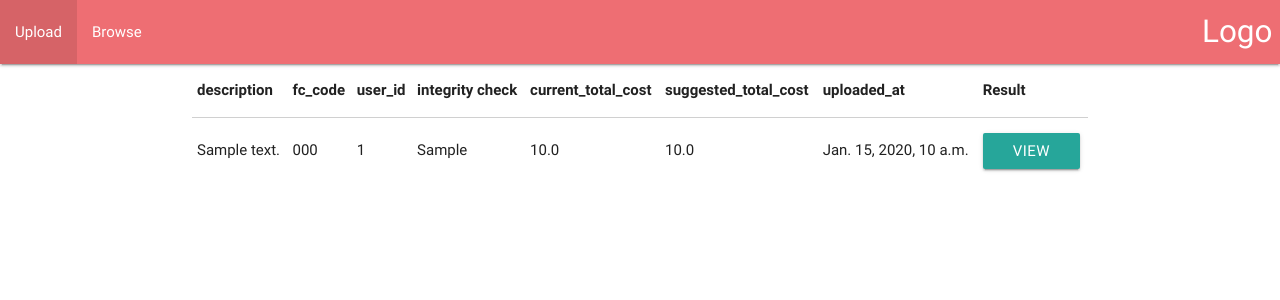
After one commit to martingoh/ops, a Django app: page /browse/ in a window 1280 px wide. The commit adds this page. Shown: the top 300 px of the page. Run offline with Django 3.2, Linux system fonts and the light colour scheme; a user stored in the database is signed in; tables that the repository leaves empty hold one stand-in row (values such as "Sample post"); some libraries are stand-ins or nearby versions.

Commit message:
major update

```diff
--- a/aisle/admin.py
+++ b/aisle/admin.py
@@ -1,7 +1,7 @@
 from django.contrib import admin
 
-from .models import Log, Input
+from .models import Input, Analysis
 # Register your models here.
 
-admin.site.register(Log)
 admin.site.register(Input)
+admin.site.register(Analysis)
--- /dev/null
+++ b/aisle/templates/aisle/browse.html
@@ -0,0 +1,65 @@
+{% extends "aisle/layout.html" %}
+{% block title %}
+
+Browse Page
+
+{% endblock %}
+
+{% block content %}
+
+<table class="highlight">
+  <thead>
+    <tr>
+      <th>description</th>
+      <th>fc_code</th>
+      <th>user_id</th>
+      <th>integrity check</th>
+      <th>current_total_cost</th>
+      <th>suggested_total_cost</th>
+      <th>uploaded_at</th>
+      <th>Result</th>
+    </tr>
+  </thead>
+  <tbody>
+    {% for row in inputs %}
+      <tr>
+        <td>{{ row.description }}</td>
+        <td>{{ row.fc_code }}</td>
+        <td>{{ row.user_id }}</td>
+        <td>{{ row.integrity_check }}</td>
+        <td>{{ row.current_total_cost }}</td>
+        <td>{{ row.suggested_total_cost }}</td>
+        <td>{{ row.uploaded_at }}</td>
+        <td><a href="/result/{{row.id}}" class="waves-effect waves-light btn">View</a></td>
+      </tr>
+    {% endfor %}
+  </tbody>
+</table>
+
+{% if inputs.has_other_pages %}
+
+  <ul class="pagination">
+    {% if inputs.has_previous %}
+      <li class="waves-effect"><a href="?page={{ inputs.previous_page_number }}"><i class="material-icons">chevron_left</i></a></li>
+    {% else %}
+      <li class="disabled"><a href="#!"><i class="material-icons">chevron_left</i></a></li>
+    {% endif %}
+
+    {% for i in inputs.paginator.page_range %}
+      {% if inputs.number == i %}
+        <li class="active"><a href="#!">{{ i }}</a></li>
+      {% else %}
+        <li class="waves-effect"><a href="?page={{ i }}">{{ i }}</a></li>
+      {% endif %}
+    {% endfor %}
+
+    {% if inputs.has_next %}
+      <li class="waves-effect"><a href="?page={{ inputs.next_page_number }}"><i class="material-icons">chevron_right</i></a></li>
+    {% else %}
+      <li class="disabled"><a href="#!"><i class="material-icons">chevron_right</i></a></li>
+    {% endif %}
+  </ul>
+{% endif %}
+
+
+{% endblock %}
--- /dev/null
+++ b/aisle/templates/aisle/layout.html
@@ -0,0 +1,39 @@
+<!DOCTYPE html>
+  <html>
+    <head>
+      <title>{% block title %}{% endblock %}</title>
+
+      <!--Import Google Icon Font-->
+      <link href="https://fonts.googleapis.com/icon?family=Material+Icons" rel="stylesheet">
+      <!--Import materialize.css-->
+      <link type="text/css" rel="stylesheet" href="https://cdnjs.cloudflare.com/ajax/libs/materialize/0.100.2/css/materialize.min.css" media="screen,projection"/>
+
+      <!--Let browser know website is optimized for mobile-->
+      <meta name="viewport" content="width=device-width, initial-scale=1.0"/>
+    </head>
+
+    <body>
+      <!--Import jQuery before materialize.js-->
+      <script type="text/javascript" src="https://code.jquery.com/jquery-3.2.1.min.js"></script>
+      <script type="text/javascript" src="https://cdnjs.cloudflare.com/ajax/libs/materialize/0.100.2/js/materialize.min.js"></script>
+
+      <nav>
+        <div class="nav-wrapper">
+          <a href="#" class="brand-logo right">Logo</a>
+          <ul id="nav-mobile" class="left hide-on-med-and-down">
+            <li><a href="/upload">Upload</a></li>
+            <li><a href="/browse">Browse</a></li>
+          </ul>
+        </div>
+      </nav>
+
+      <div class="container">
+
+        <!-- Page Content goes here -->
+
+        {% block content %}{% endblock %}
+
+      </div>
+
+    </body>
+  </html>
--- a/aisle/urls.py
+++ b/aisle/urls.py
@@ -2,7 +2,8 @@ from django.urls import path
 from . import views
 
 urlpatterns = [
-    path('', views.upload),
-    #path('upload/', views.upload),
-    path('viewresult/', views.viewresult),
+	path('', views.browse),
+	path('browse/', views.browse),
+	path('upload/', views.upload),
+	path('result/<int:input_id>', views.result),
 ]
--- a/aisle/views.py
+++ b/aisle/views.py
@@ -3,37 +3,59 @@ from django.http import HttpResponse, HttpResponseRedirect
 
 from django.conf import settings
 from django.core.files.storage import FileSystemStorage
+from django.core.paginator import Paginator, EmptyPage, PageNotAnInteger
 
-from .models import Input
+from .models import Input, Analysis
 from .forms import DocumentForm
 
 # Create your views here.
 
-def index (request):
 
-	return HttpResponse("Hello! Martin!")
+def browse(request):
 
-def upload (request):
-    if request.method == 'POST':
-        form = DocumentForm(request.POST, request.FILES)
-        if form.is_valid():
-            form.save()
-            #세이브 후 리다이렉트 되는 곳임 -> 추후 인테그리티 체크하면 될듯
-            return redirect('/viewresult')
-    else:
-        form = DocumentForm()
-    return render(request, 'aisle/model_form_upload.html', {
-        'form': form
-    })
+	# 보안 - 비로그인자 강제 리다이렉트
+	if not request.user.is_authenticated:
+		return redirect('/accounts/login/')
 
-def viewresult (request):
+	objects = Input.objects.all().order_by('id').reverse()
+
+	page = request.GET.get('page', 1)
+	paginator = Paginator(objects, 5) #한 페이지 몇개?
+
+	try:
+		inputs = paginator.page(page)
+	except PageNotAnInteger:
+		inputs = paginator.page(1)
+	except EmptyPage:
+		inputs = paginator.page(paginator.num_pages)
+
+	return render(request, 'aisle/browse.html', { 'inputs': inputs })
+
+def upload(request):
+	# 보안 - 비로그인자 강제 리다이렉트
+	if not request.user.is_authenticated:
+		return redirect('/accounts/login/')
+
+	if request.method == 'POST':
+		form = DocumentForm(request.POST, request.FILES)
+		if form.is_valid():
+			form.save()
+			calculate(None)
+			return HttpResponse("Calc completed!")
+	else:
+		form = DocumentForm()
+
+	return render(request, 'aisle/model_form_upload.html', {'form': form})
+
+
+def calculate(request):
 
 	import csv, os
 
-	#나중에는 유저 아이디까지 같이 고려해서 불러오면 될듯, 지금은 일단 야메로 라스트 1개 불러옴
+	#일단 야메로 젤 최근꺼 1개 불러옴
 	lastfile = Input.objects.order_by('id').last()
 
-	# STEP 1. bay_to_aisle을 읽어서 딕셔너리를 만든다
+	# bay_to_aisle을 읽어서 딕셔너리를 만든다
 	with open(os.getcwd() + lastfile.bay_to_aisle_file.url, newline='') as csvfile:
 		bay_to_aisle = csv.reader(csvfile)
 		bay_to_aisle_dict = {0:0}
@@ -44,7 +66,7 @@ def viewresult (request):
 			# if index == 100:
 			# 	break
 
-	# STEP 2. aisle_file을 읽어서 딕셔너리를 만든다
+	# aisle_file을 읽어서 딕셔너리를 만든다
 	with open(os.getcwd() + lastfile.aisle_file.url, newline='') as csvfile:
 		aisle = csv.reader(csvfile)
 		aisle_dict = {0:0}
@@ -56,11 +78,7 @@ def viewresult (request):
 			#	break
 
 
-	# STEP 3. log를 읽어와서
-		# 3-1. bay에 해당하는 aisle을 찾고, 해당 aisle에 수량을 더한다
-		# 3-2. 완료 후, 해당 aisle의 cost와 수량을 곱해서 total cost를 구한다
-
-	#3-1
+	# log를 읽어와서, bay에 해당하는 aisle을 찾고, 해당 aisle에 수량을 더한다
 	with open(os.getcwd() + lastfile.log_file.url, newline='') as csvfile:
 		logs = csv.reader(csvfile)
 		aisle_counter_dict = {0:0}
@@ -78,62 +96,130 @@ def viewresult (request):
 					aisle_counter_dict[aisle_name] = int(row[1])
 			except:
 				counter_error += 1
-				#없는 bay이름이므로, 추후 로그처리
-				#print("ERROR - BAY '{}'' is not in bay_to_aisle.csv".format(row[0]))
+				# 인테그리티 체크
+				# print("################## ERROR ################# - BAY '{}'' is not in bay_to_aisle.csv".format(row[0]))
+
+	# 인테그리티 체크
+	integrity_message = "[Bay_to_aisle.csv] {}% Integrity in total {} bay trials.".format(round(100*counter_okay/(counter_okay+counter_error),1), counter_okay+counter_error)
+	#integrity_message = "[Bay_to_aisle.csv] {}% Integrity; Total {} bays tried, aisle matched {}, aisle unmatched {}. ".format(round(100*counter_okay/(counter_okay+counter_error),1), counter_okay+counter_error, counter_okay, counter_error)
 
 
-	print("*****************")
-	print("Total {} logs : aisle matched {}, unmatched {}".format(counter_okay+counter_error, counter_okay,counter_error))
-	print("*****************")
-	# print(aisle_counter_dict)
-	# print("*****************")
+	# current_list (['aisle','cost','quantity'])를 만든다
+	aisle_list = list(aisle_counter_dict.keys())
+	del(aisle_list[0])
+	current_list = [ ['aisle','cost','quantity'] ]
+	cost_aisle_list = [ [-1,-1] ]
+	aisle_quantity_list = [ [-1,-1] ]
+	current_total_cost = 0
+	counter_okay = 0
+	counter_error = 0
 
-	# SORTING
-	cost_rank_list = [ [-1,-1] ]
-	quantity_rank_list = [ [-1,-1] ]
-	asis_list = [ ['aisle','cost','quantity'] ]
 
-	aisle_list = aisle_counter_dict.keys()
 	for row in aisle_list:
 		try:
-			#print("Aisle {} / Cost {} / Quantity {}".format(row, aisle_dict[row], aisle_counter_dict[row]))
-			asis_list.append( [ row, float(aisle_dict[row]), int(aisle_counter_dict[row]) ] )
-			cost_rank_list.append( [row, float(aisle_dict[row])] )
-			quantity_rank_list.append( [row, int(aisle_counter_dict[row]) ] )
+			counter_okay += 1
+			# aisle, cost, quantity
+			current_list.append( [ row, float(aisle_dict[row]), int(aisle_counter_dict[row]) ] )
+			cost_aisle_list.append( [float(aisle_dict[row]), row ] )
+			aisle_quantity_list.append( [ row, int(aisle_counter_dict[row]) ] )
+			current_total_cost = current_total_cost + float(aisle_dict[row]) * int(aisle_counter_dict[row])
 		except:
+			counter_error += 1
 			#aisle.csv에 해당 aisle의 코스트 데이터가 없음
-			print("################## ERROR ################# - no cost data on {}".format(row))
+			#print("################## ERROR ################# - no cost data on {}".format(row))
+
+	# 인테그리티 체크
+	integrity_message += "/ [Aisle.csv] {}% Integrity in total {} aisle trials. ".format(round(100*counter_okay/(counter_okay+counter_error),1), counter_okay+counter_error)
+	#integrity_message += "/ [Aisle.csv] {}% Integrity; Total {} bays tried, aisle matched {}, aisle unmatched {}.".format(round(100*counter_okay/(counter_okay+counter_error),1), counter_okay+counter_error, counter_okay, counter_error)
 
 
-	print("#############")
-	print(asis_list)
+	del(current_list[0])
+	del(cost_aisle_list[0])
+	del(aisle_quantity_list[0])
 
-	#cost_rank_list = sorted(cost_rank_list, key=lambda list:list[1])
-	#quantity_rank_list = sorted(quantity_rank_list, key=lambda list:list[1])
+	# Cost 적은것부터 정렬
+	cost_aisle_list = sorted(cost_aisle_list, key=lambda x:x[0])
+	# Quantity 많은것부터 정렬
+	aisle_quantity_list = sorted(aisle_quantity_list, key=lambda x:x[1], reverse=True)
 
-	#print(cost_rank_list)
-	#print(quantity_rank_list)
+	suggested_total_cost = 0
+	#suggested_list = [ ['cost', 'aisle', 'suggested_aisle', 'suggested_quantity'] ]
+
+	# DB 쓰기 - Analysis 테이블에 밀어넣는다
+	for i in range(0, len(aisle_quantity_list)):
+		#suggested_list.append( [ cost_aisle_list[i][0], cost_aisle_list[i][1], aisle_quantity_list[i][0], aisle_quantity_list[i][1]])
+		Analysis(input = lastfile,
+			cost_rank = i+1,
+			cost = cost_aisle_list[i][0],
+			aisle = cost_aisle_list[i][1],
+			suggested_aisle = aisle_quantity_list[i][0],
+			suggested_quantity = aisle_quantity_list[i][1]).save()
+		suggested_total_cost = suggested_total_cost + cost_aisle_list[i][0]*aisle_quantity_list[i][1]
+
+	#print("######################################################")
+	#print("Current cost = {}, Optimized cost = {}".format(current_total_cost, suggested_total_cost))
+
+	# DB에 분석결과 업데이트
+	lastfile.integrity_check = integrity_message
+	lastfile.current_total_cost = round(current_total_cost,1)
+	lastfile.suggested_total_cost = round(suggested_total_cost,1)
+	lastfile.save()
 
 
-	#print(sorted(quantity_rank_dict.values()))
+def result (request, input_id):
+
+	# 보안 - 비로그인자 강제 리다이렉트
+	if not request.user.is_authenticated:
+		return redirect('/accounts/login/')
+
+	input_object = Input.objects.get(pk=input_id)
+	analyses = Analysis.objects.filter(input = input_object)
+
+	current_aisle_dict = {0:[0,0]}
+
+	rank = 1
+	for row in analyses:
+		current_aisle_dict[row.suggested_aisle] = [row.suggested_quantity, rank]
+		rank += 1
+
+	gap_max = 0
+	temp_array = [ [0, 0, 0, 0, 0, 0, 0, 0, 0] ]
+	for row in analyses:
+		gap = abs(current_aisle_dict[row.aisle][1] - row.cost_rank)
+		if gap_max < gap:
+			gap_max = gap
+		temp_array.append( [ row.cost_rank, round(row.cost,1), row.aisle, row.suggested_aisle, row.suggested_quantity, current_aisle_dict[row.aisle][0], current_aisle_dict[row.aisle][1], gap, 0 ] )
+	del(temp_array[0])
+
+	for row in temp_array:
+		if ( row[7] / gap_max ) > 0.66:
+			row[8] = 'red'
+		elif ( row[7] / gap_max ) > 0.33:
+			row[8] = 'yellow'
+		else:
+			row[8] = 'white'
+
+	return render(request, 'aisle/result.html', { 'analyses': temp_array, 'input_object': input_object } )
 
 
-	#랭킹 만들기
+# 페이지네이션 되는거
+def result_p (request):
 
-# input = models.ForeignKey('Input', on_delete=models.PROTECT)
-# 	cost_rank = models.IntegerField()
-# 	cost = models.FloatField()
-# 	aisle = models.CharField(max_length=255)
-# 	quantity = models.IntegerField()
-# 	quantity_rank = models.IntegerField()
+	# 보안 - 비로그인자 강제 리다이렉트
+	if not request.user.is_authenticated:
+		return redirect('/accounts/login/')
 
+	#일단 야메로 최근꺼 가져오기
+	objects = Analysis.objects.filter(input = Input.objects.order_by('id').last())
 
-	# STEP 4. 이제 데이터를 다 구했다
-		# 랭킹을 계산한다. 코스트의 랭킹과, 퀀티티 랭킹을 계산한다
-		# 이상향은, 코스트가 적은 순서대로, 대량 퀀티티를 배치하는 것이다
-		# 루프를 돌려서, 코스트가 적은 아일명 : 퀀티티가 큰 아일명 - 뽑으면 될듯
-		# 등수아일, 코스트 : 현재 아일, 현재 퀀티티, 토탈 코스트 / 바뀐 아일, 바뀐 퀀티티, 바뀐 토탈 코스트
+	page = request.GET.get('page', 1)
+	paginator = Paginator(objects, 20) #한 페이지 몇개?
 
+	try:
+		analyses = paginator.page(page)
+	except PageNotAnInteger:
+		analyses = paginator.page(1)
+	except EmptyPage:
+		analyses = paginator.page(paginator.num_pages)
 
-
-	return HttpResponse("CSV Printed!")
+	return render(request, 'aisle/result.html', { 'analyses': analyses })
--- a/ops/settings.py
+++ b/ops/settings.py
@@ -29,7 +29,7 @@ SECRET_KEY = '8!8!am58cv+utxharw*ya6pwu)f#=%*$(w_7twi1ozee2pek%d'
 # SECURITY WARNING: don't run with debug turned on in production!
 DEBUG = True
 
-ALLOWED_HOSTS = ['52.79.212.115', 'www.martingoh.com']
+ALLOWED_HOSTS = ['52.79.212.115', 'www.martingoh.com','127.0.0.1']
 
 
 # Application definition
@@ -124,3 +124,5 @@ USE_TZ = True
 # https://docs.djangoproject.com/en/2.0/howto/static-files/
 
 STATIC_URL = '/static/'
+
+LOGIN_REDIRECT_URL = '/browse/'
--- a/ops/urls.py
+++ b/ops/urls.py
@@ -21,5 +21,6 @@ from django.conf.urls.static import static
 
 urlpatterns = [
     path('admin/', admin.site.urls),
+    path('accounts/', include('django.contrib.auth.urls')),
     path('', include('aisle.urls')),
 ] + static(settings.MEDIA_URL, document_root=settings.MEDIA_ROOT)
```
Also changed, not shown: aisle/models.py (+11 -10 lines), aisle/templates/aisle/model_form_upload.html (+7 -0 lines), aisle/templates/aisle/result.html (added, +64 -0 lines), aisle/templates/registration/login.html (added, +38 -0 lines).
